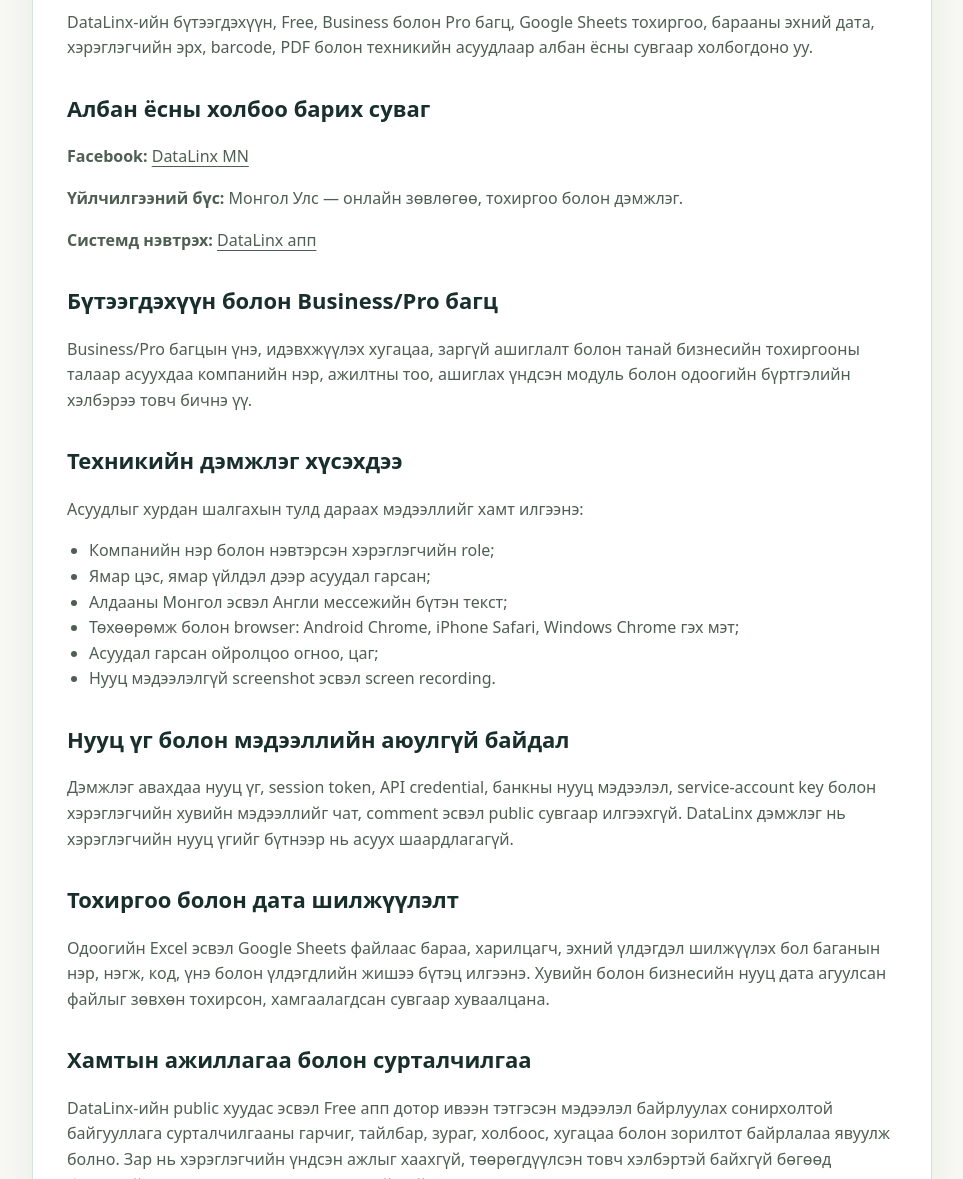
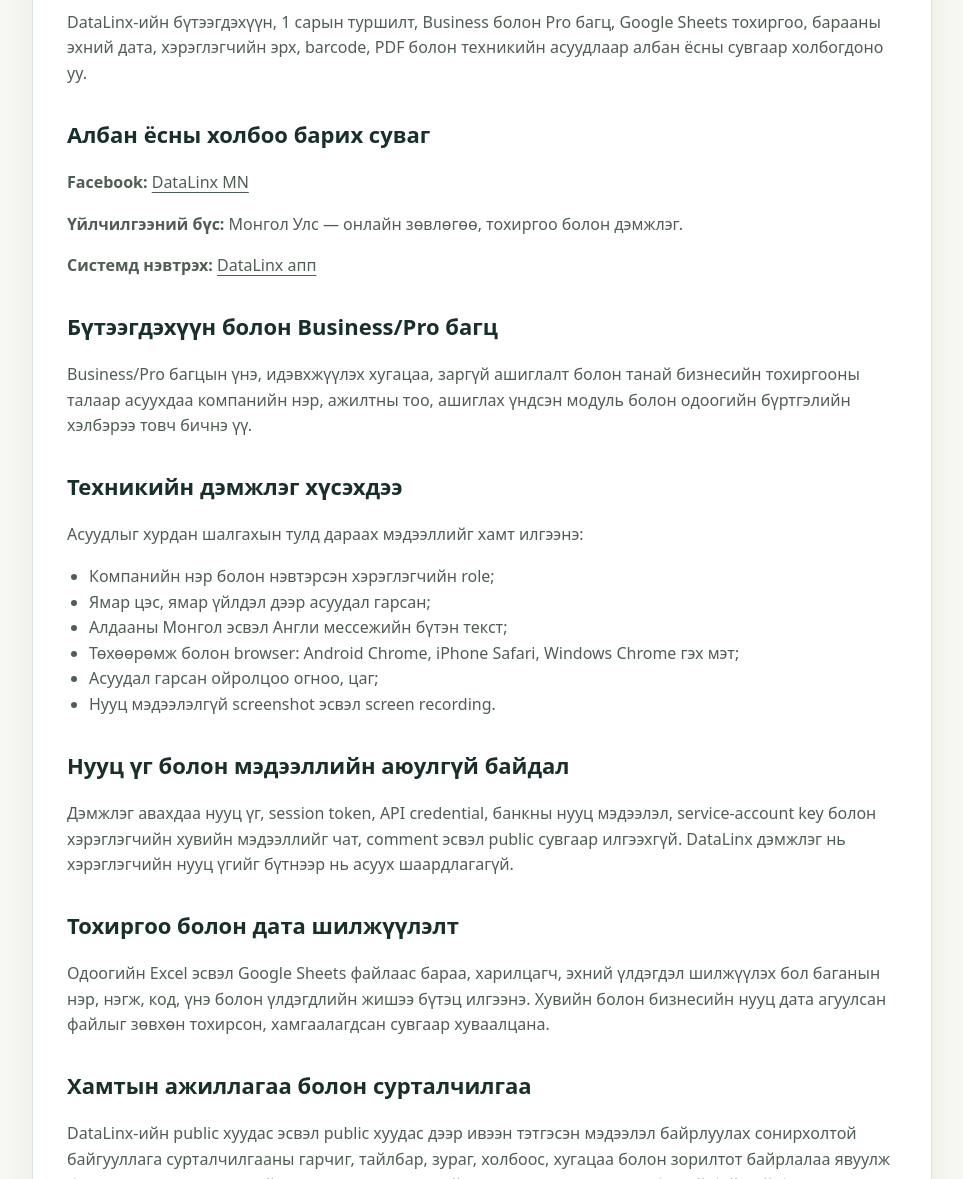
Before and after one commit to datalinx-mn/Webapp, a website: page contact.html in a window 1280 px wide. Shown: the part 361-1540 px from the top of the page, without its empty margins (158-1121 px from the left). Drawn offline with Linux system fonts and the light colour scheme.

Commit message:
Publish one-month trial and remove Free tier messaging

```diff
--- a/contact.html
+++ b/contact.html
@@ -37,7 +37,7 @@
       <article class="legal-card">
         <span class="eyebrow">Холбоо барих</span>
         <h1>Танд ямар тусламж хэрэгтэй вэ?</h1>
-        <p>DataLinx-ийн бүтээгдэхүүн, Free, Business болон Pro багц, Google Sheets тохиргоо, барааны эхний дата, хэрэглэгчийн эрх, barcode, PDF болон техникийн асуудлаар албан ёсны сувгаар холбогдоно уу.</p>
+        <p>DataLinx-ийн бүтээгдэхүүн, 1 сарын туршилт, Business болон Pro багц, Google Sheets тохиргоо, барааны эхний дата, хэрэглэгчийн эрх, barcode, PDF болон техникийн асуудлаар албан ёсны сувгаар холбогдоно уу.</p>
 
         <h2>Албан ёсны холбоо барих суваг</h2>
         <p><strong>Facebook:</strong> <a href="https://www.facebook.com/DataLinxMN" target="_blank" rel="noopener">DataLinx MN</a></p>
@@ -65,7 +65,7 @@
         <p>Одоогийн Excel эсвэл Google Sheets файлаас бараа, харилцагч, эхний үлдэгдэл шилжүүлэх бол баганын нэр, нэгж, код, үнэ болон үлдэгдлийн жишээ бүтэц илгээнэ. Хувийн болон бизнесийн нууц дата агуулсан файлыг зөвхөн тохирсон, хамгаалагдсан сувгаар хуваалцана.</p>
 
         <h2>Хамтын ажиллагаа болон сурталчилгаа</h2>
-        <p>DataLinx-ийн public хуудас эсвэл Free апп дотор ивээн тэтгэсэн мэдээлэл байрлуулах сонирхолтой байгууллага сурталчилгааны гарчиг, тайлбар, зураг, холбоос, хугацаа болон зорилтот байрлалаа явуулж болно. Зар нь хэрэглэгчийн үндсэн ажлыг хаахгүй, төөрөгдүүлсэн товч хэлбэртэй байхгүй бөгөөд бизнесийн дотоод датагаар targeting хийхгүй.</p>
+        <p>DataLinx-ийн public хуудас эсвэл public хуудас дээр ивээн тэтгэсэн мэдээлэл байрлуулах сонирхолтой байгууллага сурталчилгааны гарчиг, тайлбар, зураг, холбоос, хугацаа болон зорилтот байрлалаа явуулж болно. Зар нь хэрэглэгчийн үндсэн ажлыг хаахгүй, төөрөгдүүлсэн товч хэлбэртэй байхгүй бөгөөд бизнесийн дотоод датагаар targeting хийхгүй.</p>
 
         <h2>Хариу өгөх хүрээ</h2>
         <p>Хүсэлтийг агуулга, техникийн төвөгшил болон шаардлагатай мэдээллийн бүрэн байдлаас хамааран шалгана. Google, GitHub, browser, төхөөрөмж эсвэл гуравдагч талын үйлчилгээний тасалдал нь DataLinx-ээс шууд хамаарахгүй байж болно.</p>
```
